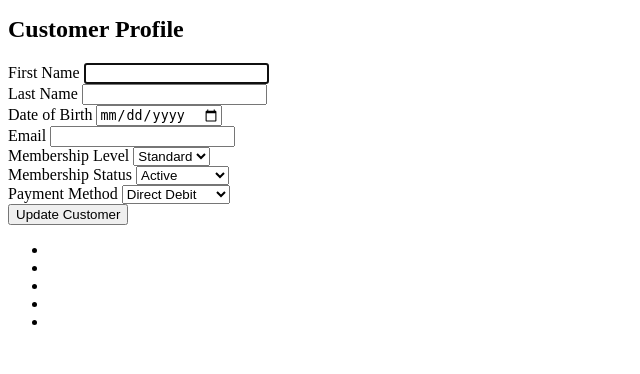
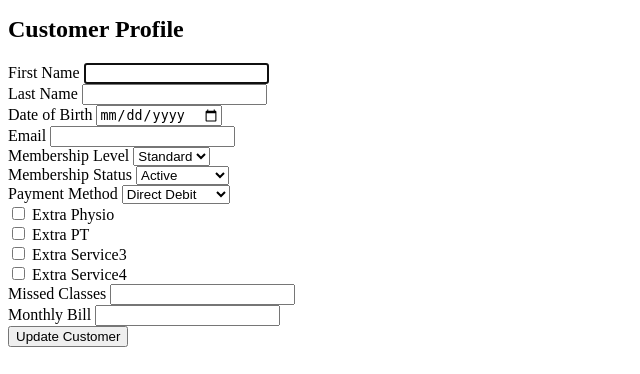
Before and after one commit to EJDC/pyGym_Project, a Flask app: page /customers/1 in a window 1280 px wide. Shown: the part 426-800 px from the top of the page, without its empty margins (0-640 px from the left). Run offline with Flask 2, Linux system fonts and the light colour scheme; data that the repository does not hold is empty; some libraries are stand-ins or nearby versions.

Commit message:
:sparkles: HTML Basics Customer Profile updating customer  + shows customers bookings

```diff
--- a/controllers/customers_controller.py
+++ b/controllers/customers_controller.py
@@ -2,6 +2,9 @@ from flask import Blueprint, Flask, redirect, render_template, request
 
 from models.customer import Customer
 import repositories.customer_repository as customer_repository
+
+from models.booking import Booking
+import repositories.bookings_repository as bookings_respository
 
 customers_blueprint = Blueprint("customers", __name__)
 
@@ -54,21 +57,21 @@ def update_customer(id):
     membership_level = request.form["membership_level"]
     membership_status = request.form["membership_status"]
     payment_method = request.form["payment_method"]
-    extra_physio = request.form["extra_physio"]
-    extra_pt = request.form["extra_pt"]
-    extra_service_3 = request.form["extra_service_3"]
-    extra_service_4 = request.form["extra_service_4"]
-    # missed_classes = missed_classes
-    # monthly_bill = monthly_bill
-    # id = id
-    updated_customer = Customer(first_name, last_name, dob, email, membership_level, membership_status, payment_method, extra_physio, extra_pt, extra_service_3, extra_service_4)
+    extra_physio = request.form.get("extra_physio")
+    extra_pt = request.form.get("extra_pt")
+    extra_service_3 = request.form.get("extra_service_3")
+    extra_service_4 = request.form.get("extra_service_4")
+    missed_classes = request.form["missed_classes"]
+    monthly_bill = request.form["monthly_bill"]
+    updated_customer = Customer(first_name, last_name, dob, email, membership_level, membership_status, payment_method, extra_physio, extra_pt, extra_service_3, extra_service_4, missed_classes, monthly_bill, id)
     customer_repository.update(updated_customer)
-    return redirect("/customers")
+    return redirect(request.referrer)
 
 @customers_blueprint.route("/customers/<id>")
 def show_customer(id):
     customer = customer_repository.select(id)
-    return render_template('customers/customer_profile.html', customer = customer)
+    bookings = customer_repository.select_customers_bookings(id)
+    return render_template('customers/customer_profile.html', customer = customer, bookings = bookings)
 
 # DELETE
 @customers_blueprint.route("/customers/<id>/delete", methods=["POST"])
--- a/repositories/customer_repository.py
+++ b/repositories/customer_repository.py
@@ -1,5 +1,9 @@
 from db.run_sql import run_sql
 from models.customer import Customer
+from models.session import Session
+import repositories.session_type_repository as session_type_repository
+import repositories.staff_repository as staff_repository
+import repositories.room_repository as room_repository
 
 def save(customer):
     sql = "INSERT INTO customers (first_name, last_name, dob, email, membership_level, membership_status, payment_method, extra_physio, extra_pt, extra_service_3, extra_service_4, missed_classes, monthly_bill) VALUES (%s, %s, %s, %s, %s, %s,%s, %s,%s,%s, %s, %s, %s) RETURNING id"
@@ -45,3 +49,16 @@ def update(customer):
     sql = "UPDATE customers SET (first_name, last_name, dob, email, membership_level, membership_status, payment_method, extra_physio, extra_pt, extra_service_3, extra_service_4, missed_classes, monthly_bill) = (%s, %s, %s, %s, %s, %s,%s, %s,%s,%s, %s, %s, %s) WHERE id = %s"
     values = [customer.first_name, customer.last_name, customer.dob, customer.email, customer.membership_level, customer.membership_status, customer.payment_method, customer.extra_physio, customer.extra_pt, customer.extra_service_3, customer.extra_service_4, customer.missed_classes, customer.monthly_bill, customer.id]
     run_sql(sql, values)
+
+def select_customers_bookings(id):
+    customer_bookings = []
+    sql = "SELECT sessions.* FROM sessions INNER JOIN bookings ON bookings.session_id = sessions.id WHERE bookings.customer_id = %s"
+    values = [id]
+    results = run_sql(sql, values)
+    for result in results:
+        room = room_repository.select(result["room"])
+        instructor = staff_repository.select(result["instructor_id"])
+        session_type = session_type_repository.select(result["session_type"])
+        booking = Session(result["name"], result["date_and_time"], result["duration"], result["min_age"], result["max_age"], result["p_member_price"], result["s_member_price"], result["max_capacity"], instructor, result["instructor_payment"], room, session_type, result["id"])
+        customer_bookings.append(booking)
+    return customer_bookings
--- a/repositories/session_repository.py
+++ b/repositories/session_repository.py
@@ -20,7 +20,7 @@ def select_all():
         room = room_repository.select(result["room"])
         instructor = staff_repository.select(result["instructor_id"])
         session_type = session_type_repository.select(result["session_type"])
-        session = Session(result["name"], result["date_and_time"], result["duration"], result["min_age"], result["max_age"], result["p_member_price"], result["s_member_price"], result["max_capacity"], instructor, result["instructor_payment"], room, session_type, result["monthly_bill"], result["id"])
+        session = Session(result["name"], result["date_and_time"], result["duration"], result["min_age"], result["max_age"], result["p_member_price"], result["s_member_price"], result["max_capacity"], instructor, result["instructor_payment"], room, session_type, result["id"])
         sessions.append(session)
     return sessions
 
@@ -35,7 +35,7 @@ def select(id):
         room = room_repository.select(result["room"])
         instructor = staff_repository.select(result["instructor_id"])
         session_type = session_type_repository.select(result["session_type"])
-        session = Session(result["name"], result["date_and_time"], result["duration"], result["min_age"], result["max_age"], result["p_member_price"], result["s_member_price"], result["max_capacity"], instructor, result["instructor_payment"], room, session_type, result["monthly_bill"], result["id"])
+        session = Session(result["name"], result["date_and_time"], result["duration"], result["min_age"], result["max_age"], result["p_member_price"], result["s_member_price"], result["max_capacity"], instructor, result["instructor_payment"], room, session_type, result["id"])
     return session
 
 
--- a/templates/customers/customer_profile.html
+++ b/templates/customers/customer_profile.html
@@ -3,6 +3,7 @@
 
 <h2> Customer Profile </h2>
 
+<section>
     <form action="/customers/{{customer.id}}" method="post">
         <div>
             <label for="first_name">First Name</label>
@@ -28,13 +29,11 @@
             <label for="membership_level">Membership Level</label>
             <select id="membership_level" name="membership_level">
 
-        <option value="standard"
-          {% if customer.membership_level == "Standard" %} selected="selected" {% endif %}>
+                <option value="standard" {% if customer.membership_level=="Standard" %} selected="selected" {% endif %}>
                     Standard
                 </option>
 
-        <option value="premium"
-          {% if customer.membership_level == "Premium" %} selected="selected" {% endif %}>
+                <option value="premium" {% if customer.membership_level=="Premium" %} selected="selected" {% endif %}>
                     Premium
                 </option>
             </select>
@@ -44,13 +43,12 @@
             <label for="membership_status">Membership Status</label>
             <select id="membership_status" name="membership_status">
 
-          <option value="active"
-            {% if customer.membership_status == "Active" %} selected="selected" {% endif %}>
+                <option value="active" {% if customer.membership_status=="Active" %} selected="selected" {% endif %}>
                     Active
                 </option>
 
-          <option value="deactivated"
-            {% if customer.membership_status == "Deactivated" %} selected="selected" {% endif %}>
+                <option value="deactivated" {% if customer.membership_status=="Deactivated" %} selected="selected" {%
+                    endif %}>
                     Deactivated
                 </option>
 
@@ -61,65 +59,70 @@
             <label for="payment_method">Payment Method</label>
             <select id="payment_method" name="payment_method">
 
-          <option value="direct_debit"
-            {% if customer.payment_method == "Direct Debit" %} selected="selected" {% endif %}>
+                <option value="direct_debit" {% if customer.payment_method=="Direct Debit" %} selected="selected" {%
+                    endif %}>
                     Direct Debit
                 </option>
 
-          <option value="card_payment"
-            {% if customer.payment_method == "Card Payment" %} selected="selected" {% endif %}>
+                <option value="card_payment" {% if customer.payment_method=="Card Payment" %} selected="selected" {%
+                    endif %}>
                     Card Payment
                 </option>
 
-          <option value="card_payment"
-          {% if customer.payment_method == "Card Payment" %} selected="selected" {% endif %}>
-          Card Payment
+                <option value="card_payment" {% if customer.payment_method=="Cash" %} selected="selected" {% endif %}>
+                    Cash
                 </option>
-
             </select>
         </div>
 
-
-    <!-- <labediv>
-      <l for="author">Author:</label>
-      <select id="author" name="author_id">
-        {% for author in all_authors %}
-          <option value="{{ author.id }}"
-            {% if book.author.id== author.id %} selected="selected"{% endif %}>
-            {{ author.first_name }}
-          </option>
-        {% endfor %}
-      </select> -->
+        <div>
+            <input type="checkbox" id="extra_physio" name="extra_physio" value="{{customer.extra_physio}}" {% if
+                customer.extra_physio==True %} checked="checked" {% endif %}>
+            <label for="extra_physio">Extra Physio</label><br>
+            <input type="checkbox" id="extra_pt" name="extra_pt" value="True" {% if customer.extra_pt==True %}
+                checked="checked" {% endif %}>
+            <label for="extra_pt">Extra PT</label><br>
+            <input type="checkbox" id="extra_service_3" name="extra_service_3" value="True" {% if
+                customer.extra_service_3==True %} checked="checked" {% endif %}>
+            <label for="extra_service_3">Extra Service3</label><br>
+            <input type="checkbox" id="extra_service_4" name="extra_service_4" value="True" {% if
+                customer.extra_service_4==True %} checked="checked" {% endif %}>
+            <label for="extra_service_4">Extra Service4</label><br>
         </div>
 
+        <div>
+            <label for="missed_classes">Missed Classes</label>
+            <input type="number" id="missed_classes" name="missed_classes" value="{{customer.missed_classes}}" required
+                autofocus>
+        </div>
+
+        <div>
+            <label for="monthly_bill">Monthly Bill</label>
+            <input type="number" min="0" step="any" id="monthly_bill" name="monthly_bill"
+                value="{{customer.monthly_bill}}" required autofocus>
+        </div>
+
+        <div>
             <button type="submit">Update Customer</button>
+        </div>
+    </form>
+</section>
 
-  </form>
+<section>
+    {% for booking in bookings %}
+        <ul>
+            <li>
+                <a href="/sessions/{{booking.id}}"> {{ booking.name }} </a>
+            </li>
+            <li>
+                {{ booking.date_and_time }} </a>
+            </li>
+            <li>
+                {{booking.duration}}
+            </li>
+        </ul>
+    {% endfor %}
+</section>
 
 
-
-
-
-
-
-<section>
-    <ul>
-        <li>
-             {{ customer.first_name }}
-        </li>
-        <li>
-             {{ customer.last_name }}
-        </li>
-        <li>
-            {{customer.dob}}
-        </li>
-        <li>
-            {{customer.membership_level}}
-        </li>
-        <li>
-            {{customer.membership_status}}
-        </li>
-    </ul>
-</section>
-
 {% endblock %}
```
Lines whose indentation alone changed are shown as unchanged.
